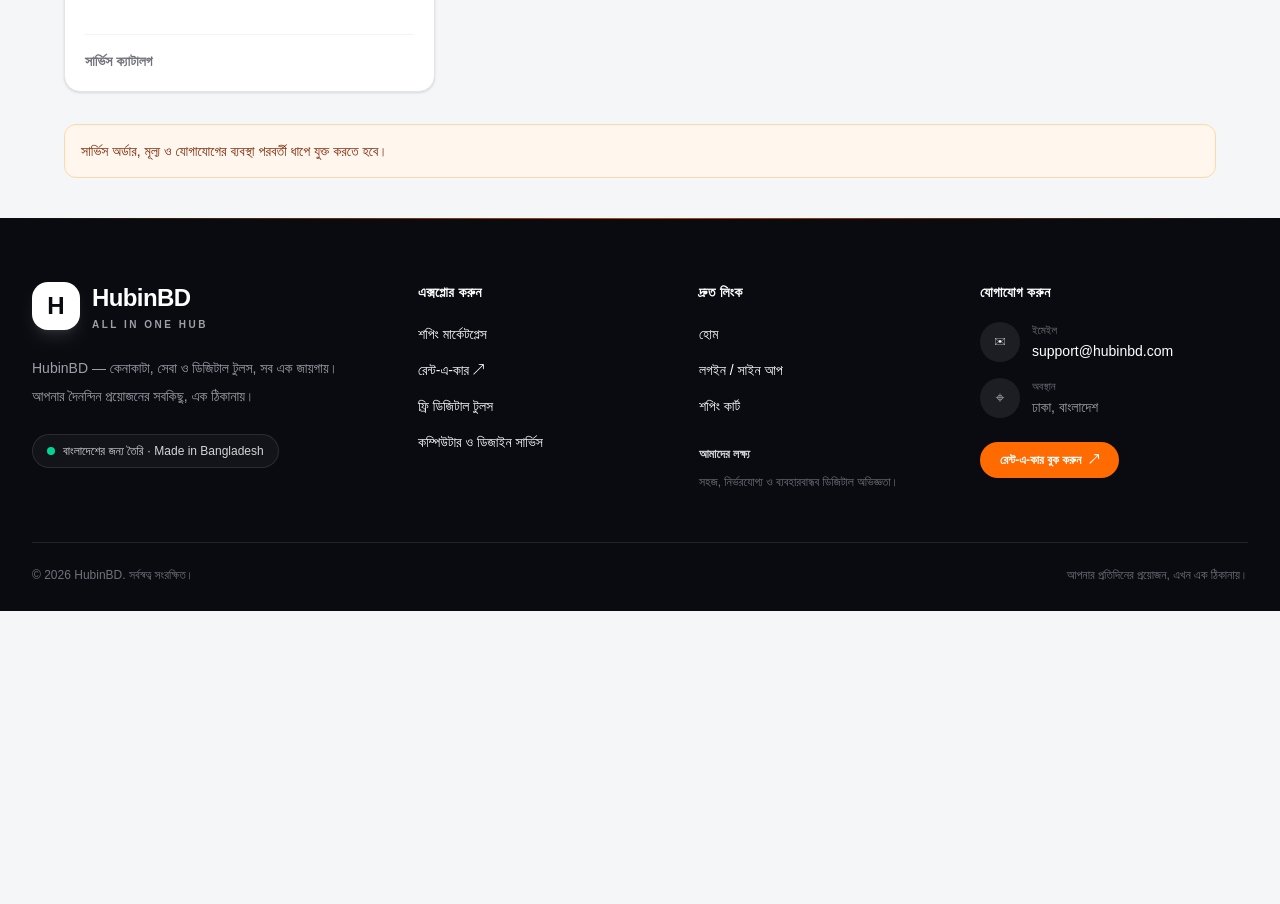
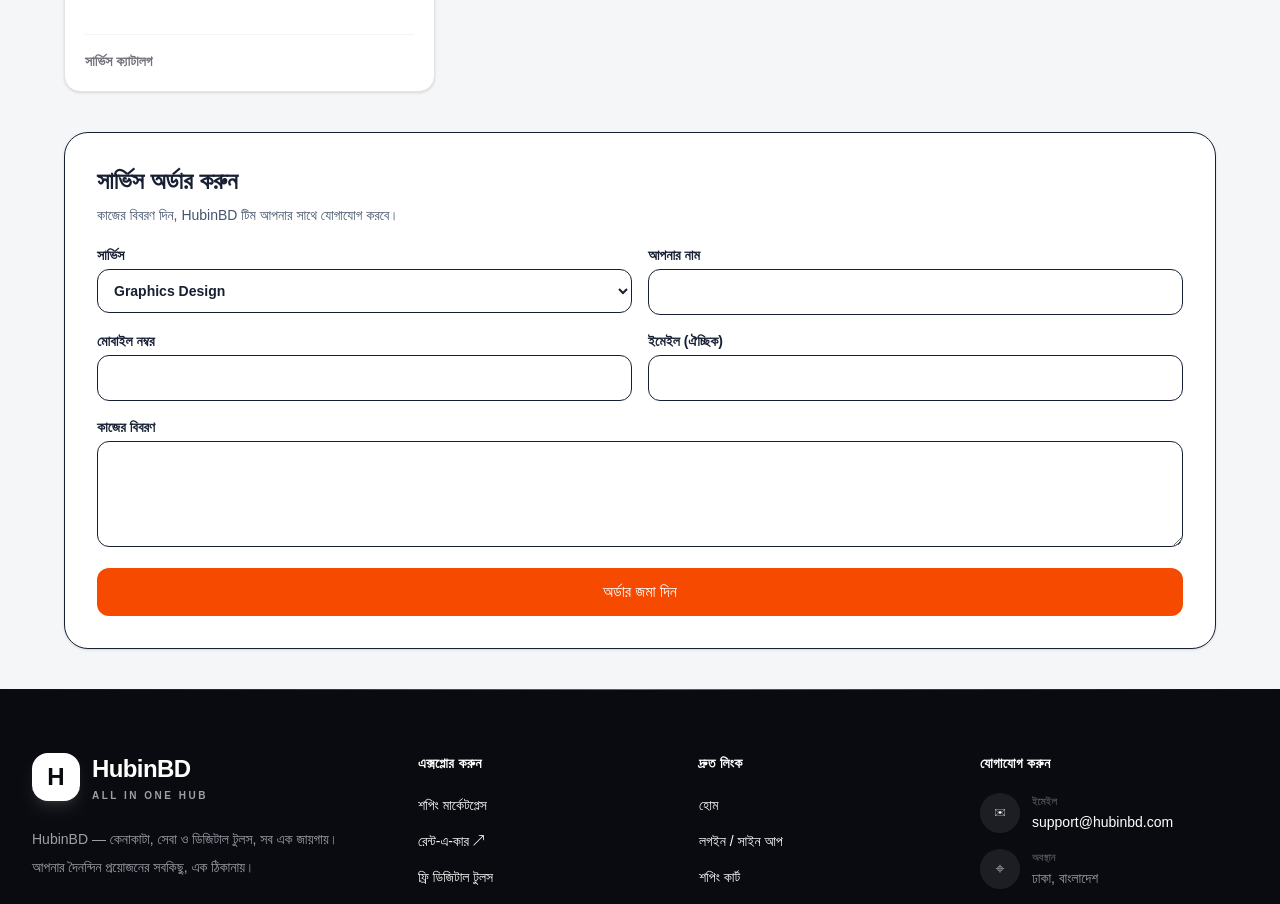
Before and after one commit to take2mete/hubinbd, a Next.js app: page /computer-work in a window 1280 px wide. Shown: the part 1240-2144 px from the top of the page. Before the commit the page ends 1851 px from the top, so only its background shows below. Built offline with nearby package versions, Linux system fonts and the light colour scheme; no server answers.

Commit message:
feat: connect computer work service order form

```diff
--- a/app/computer-work/page.tsx
+++ b/app/computer-work/page.tsx
@@ -2,6 +2,7 @@ import type { Metadata } from "next";
 import Link from "next/link";
 import SiteHeader from "@/components/site-header";
 import SiteFooter from "@/components/site-footer";
+import ServiceOrderForm from "@/components/service-order-form";
 
 export const metadata: Metadata = {
   title: "কম্পিউটার ওয়ার্ক ও ডিজাইন সার্ভিস",
@@ -44,7 +45,7 @@ export default function ComputerWorkPage() {
               </article>
             ))}
           </section>
-          <p className="mt-8 rounded-xl border border-orange-200 bg-orange-50 p-4 text-sm text-orange-900">সার্ভিস অর্ডার, মূল্য ও যোগাযোগের ব্যবস্থা পরবর্তী ধাপে যুক্ত করতে হবে।</p>
+          <ServiceOrderForm />
         </div>
       </main>
       <SiteFooter />
```
